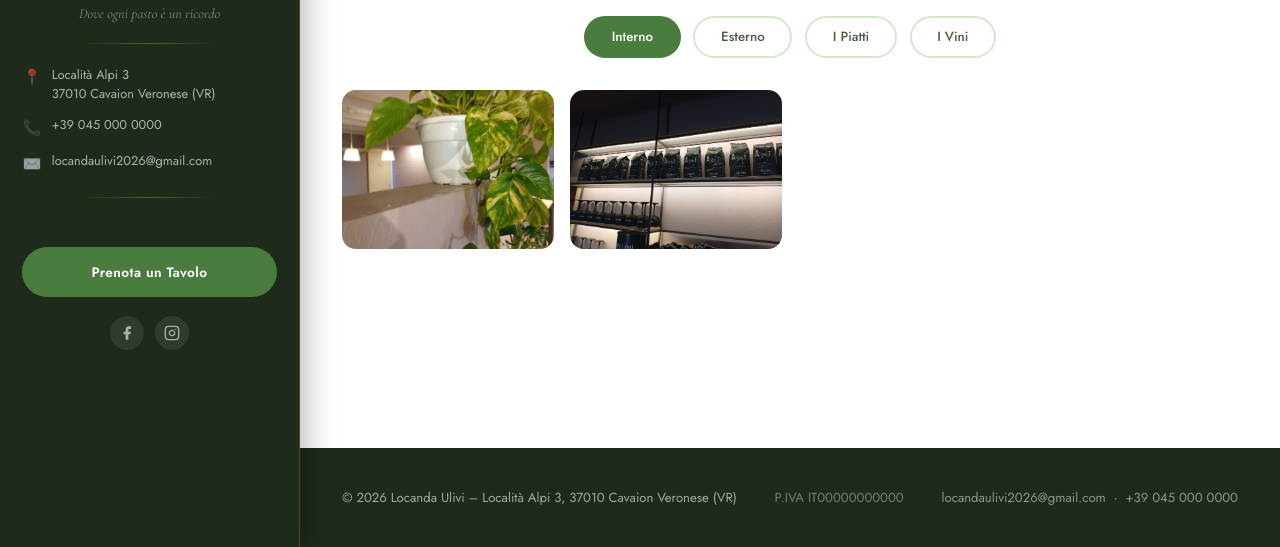
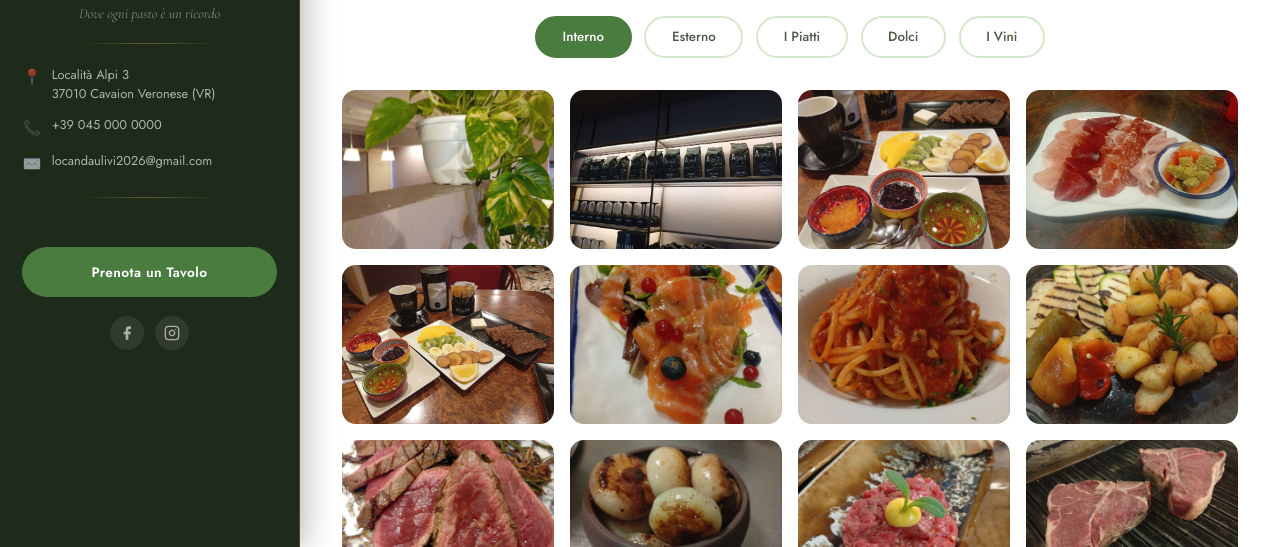
Before and after one commit to locandaulivi/locandaulivi, a plain HTML site: page pages/galleria.html in a window 1280 px wide. Shown: the part 253-800 px from the top of the page. Drawn offline with nearby package versions, Linux system fonts and the light colour scheme; files whose address does not match are found by name; a web font is replaced by a local one.

Commit message:
Add files via upload

```diff
--- a/pages/galleria.html
+++ b/pages/galleria.html
@@ -7,6 +7,16 @@
   <link rel="preconnect" href="https://fonts.googleapis.com"/>
   <link href="https://fonts.googleapis.com/css2?family=Playfair+Display:ital,wght@0,400;0,600;0,700;1,400&family=Cormorant+Garamond:ital,wght@0,300;0,400;1,400&family=Jost:wght@300;400;500;600&display=swap" rel="stylesheet"/>
   <link rel="stylesheet" href="../css/style.css"/>
+  <style>
+    .g-slot { display: none; }
+    .g-slot.loaded { display: block; }
+    .g-empty {
+      text-align: center; padding: 3rem; color: var(--text-light);
+      grid-column: 1/-1;
+    }
+    .g-empty span { font-size: 2.5rem; display: block; margin-bottom: 0.5rem; }
+    .g-empty small { font-size: 0.82rem; }
+  </style>
 </head>
 <body>
 <aside id="left-sidebar"></aside>
@@ -24,6 +34,7 @@
         <button class="gtab active" data-g="interno">Interno</button>
         <button class="gtab" data-g="esterno">Esterno</button>
         <button class="gtab" data-g="piatti">I Piatti</button>
+        <button class="gtab" data-g="dolci">Dolci</button>
         <button class="gtab" data-g="vini">I Vini</button>
       </div>
 
@@ -44,36 +55,15 @@
 <script src="../js/data.js"></script>
 <script src="../js/layout.js"></script>
 <script>
-// Cartelle delle foto — aggiungi nomi file qui quando hai le foto
-// oppure mettile nelle cartelle e il sito le mostrerà automaticamente
-const FOTO_CARTELLE = {
-  interno: [
-    { src: '../images/interno/foto1.jpg', alt: 'Interno 1' },
-    { src: '../images/interno/foto2.jpg', alt: 'Interno 2' },
-    { src: '../images/interno/foto3.jpg', alt: 'Interno 3' },
-    { src: '../images/interno/foto4.jpg', alt: 'Interno 4' },
-  ],
-  esterno: [
-    { src: '../images/esterno/foto1.jpg', alt: 'Esterno 1' },
-    { src: '../images/esterno/foto2.jpg', alt: 'Esterno 2' },
-    { src: '../images/esterno/foto3.jpg', alt: 'Esterno 3' },
-  ],
-  piatti: [
-    { src: '../images/piatti/foto1.jpg', alt: 'Piatto 1' },
-    { src: '../images/piatti/foto2.jpg', alt: 'Piatto 2' },
-    { src: '../images/piatti/foto3.jpg', alt: 'Piatto 3' },
-    { src: '../images/piatti/foto4.jpg', alt: 'Piatto 4' },
-    { src: '../images/piatti/foto5.jpg', alt: 'Piatto 5' },
-    { src: '../images/piatti/foto6.jpg', alt: 'Piatto 6' },
-  ],
-  vini: [
-    { src: '../images/vini/foto1.jpg', alt: 'Vino 1' },
-    { src: '../images/vini/foto2.jpg', alt: 'Vino 2' },
-    { src: '../images/vini/foto3.jpg', alt: 'Vino 3' },
-  ]
+const MAX_FOTO = 20;
+
+const CARTELLE = {
+  interno: { label: 'Interno',  path: '../images/interno/' },
+  esterno: { label: 'Esterno',  path: '../images/esterno/' },
+  piatti:  { label: 'I Piatti', path: '../images/piatti/'  },
+  dolci:   { label: 'Dolci',    path: '../images/dolci/'   },
+  vini:    { label: 'I Vini',   path: '../images/vini/'    }
 };
-
-let currentCat = 'interno';
 
 document.addEventListener('DOMContentLoaded', () => {
   buildLayout('galleria');
@@ -83,53 +73,62 @@
     btn.addEventListener('click', () => {
       document.querySelectorAll('.gtab').forEach(b => b.classList.remove('active'));
       btn.classList.add('active');
-      currentCat = btn.dataset.g;
-      renderGalleria(currentCat);
+      renderGalleria(btn.dataset.g);
     });
   });
 
   document.getElementById('lb-close').addEventListener('click', closeLb);
   document.getElementById('lb-bg').addEventListener('click', closeLb);
-  document.addEventListener('keydown', e => { if(e.key==='Escape') closeLb(); });
+  document.addEventListener('keydown', e => { if (e.key === 'Escape') closeLb(); });
 });
 
 function renderGalleria(cat) {
-  const photos = FOTO_CARTELLE[cat] || [];
   const grid = document.getElementById('g-grid');
-  let html = '';
-  let hasAny = false;
+  const cartella = CARTELLE[cat];
+  if (!cartella) return;
 
-  photos.forEach(ph => {
-    html += `
-      <div class="g-slot" data-src="${ph.src}" data-alt="${ph.alt}">
-        <img src="${ph.src}" alt="${ph.alt}"
-             onerror="this.parentElement.style.display='none'"/>
-      </div>`;
-    hasAny = true;
-  });
+  grid.innerHTML = '';
+  let totalErrors = 0;
 
-  if (!hasAny) {
-    html = `
-      <div class="g-ph">📷<span>Carica le foto in images/${cat}/</span></div>
-      <div class="g-ph">📷<span>Rinomina: foto1.jpg, foto2.jpg…</span></div>
-      <div class="g-ph">📷<span>Poi ricarica la pagina</span></div>
-    `;
-  }
+  for (let i = 1; i <= MAX_FOTO; i++) {
+    const slot = document.createElement('div');
+    slot.className = 'g-slot';
 
-  grid.innerHTML = html;
+    const img = document.createElement('img');
+    img.alt = cartella.label + ' ' + i;
+    img.loading = 'lazy';
 
-  // Lightbox click
-  grid.querySelectorAll('.g-slot').forEach(slot => {
-    slot.addEventListener('click', () => {
-      const img = slot.querySelector('img');
-      if (img) {
-        document.getElementById('lb-img').src = slot.dataset.src;
-        document.getElementById('lb-img').alt = slot.dataset.alt;
+    img.onload = () => {
+      slot.classList.add('loaded');
+      const empty = grid.querySelector('.g-empty');
+      if (empty) empty.remove();
+      slot.addEventListener('click', () => {
+        document.getElementById('lb-img').src = img.src;
+        document.getElementById('lb-img').alt = img.alt;
         document.getElementById('lightbox').classList.add('active');
         document.body.style.overflow = 'hidden';
+      });
+    };
+
+    img.onerror = () => {
+      slot.remove();
+      totalErrors++;
+      if (totalErrors === MAX_FOTO) {
+        if (!grid.querySelector('.g-empty')) {
+          grid.innerHTML = `
+            <div class="g-empty">
+              <span>📷</span>
+              <p>Nessuna foto ancora in questa categoria.</p>
+              <small>Carica le foto rinominandole <strong>foto1.jpg</strong>, <strong>foto2.jpg</strong>… nella cartella <strong>images/${cat}/</strong></small>
+            </div>`;
+        }
       }
-    });
-  });
+    };
+
+    img.src = cartella.path + 'foto' + i + '.jpg';
+    slot.appendChild(img);
+    grid.appendChild(slot);
+  }
 }
 
 function closeLb() {
```
